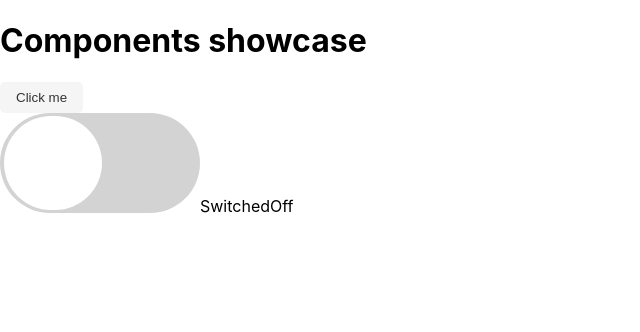
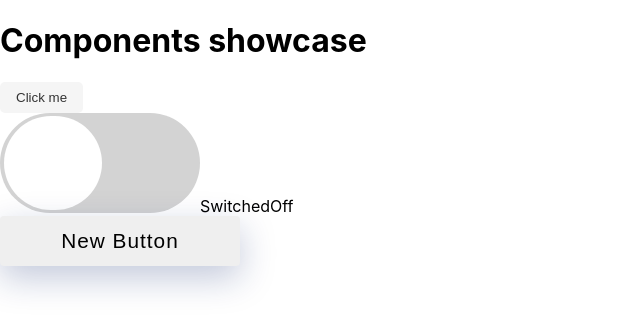
Before and after one commit to codeglocks/react-components, a React (Create React App) app: page / in a window 1280 px wide. Shown: the top 332 px of the page, without its empty margins (0-640 px from the left). Built offline with nearby package versions, Linux system fonts and the light colour scheme.

Commit message:
New Creative Button

```diff
--- a/src/App.js
+++ b/src/App.js
@@ -2,6 +2,7 @@ import React from 'react';
 import './App.css';
 import ToggleSwitch from './components/Toggle/toggle';
 import Button from './components/Button/Button';
+import ButtonCreative from './components/StyledButton/Button';
 
 function App() {
 	return (
@@ -9,6 +10,7 @@ function App() {
 			<h1>Components showcase</h1>
 			<Button title='Click me' />
 			<ToggleSwitch />
+			<ButtonCreative children="New Button"/>
 		</div>
 	);
 }
--- /dev/null
+++ b/src/components/StyledButton/Button.js
@@ -0,0 +1,14 @@
+import React from 'react';
+import styles from './button.module.css';
+
+const ButtonCreative = ({ children, onClick, btnColor = 'teal', labelColor, disabled, type, style, ...props }) => {
+    return (
+        <button
+            className={styles.btn}
+        >
+            {children || 'label'}
+        </button>
+    );
+};
+
+export default ButtonCreative;
--- /dev/null
+++ b/src/components/StyledButton/button.module.css
@@ -0,0 +1,23 @@
+
+.btn {
+    font-family: 'Ubuntu', sans-serif;
+    position: relative;
+    font-weight: 400;
+    font-size: 1.3rem;
+    line-height: 2;
+    height: 50px;
+    transition: all 200ms linear;
+    border-radius: 4px;
+    width: 240px;
+    letter-spacing: 1px;
+    display: inline-flex;
+    align-items: center;
+    justify-content: center;
+    text-align: center;
+    align-self: center;
+    border: none;
+    cursor: pointer;
+    box-shadow: 0 12px 35px 0 rgba(16, 39, 112, .25);
+    outline: 0;
+    text-transform: capitalize;
+}
```
